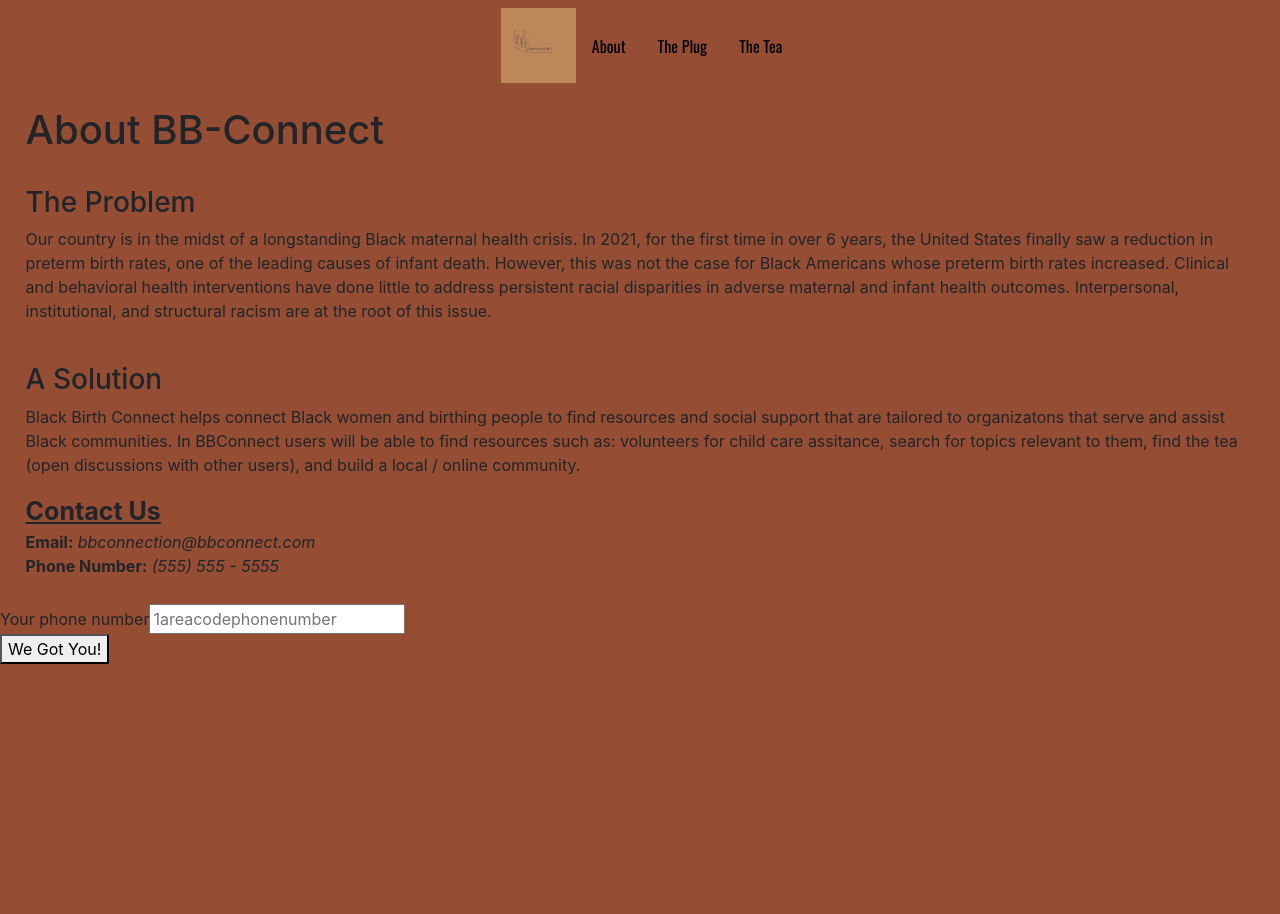
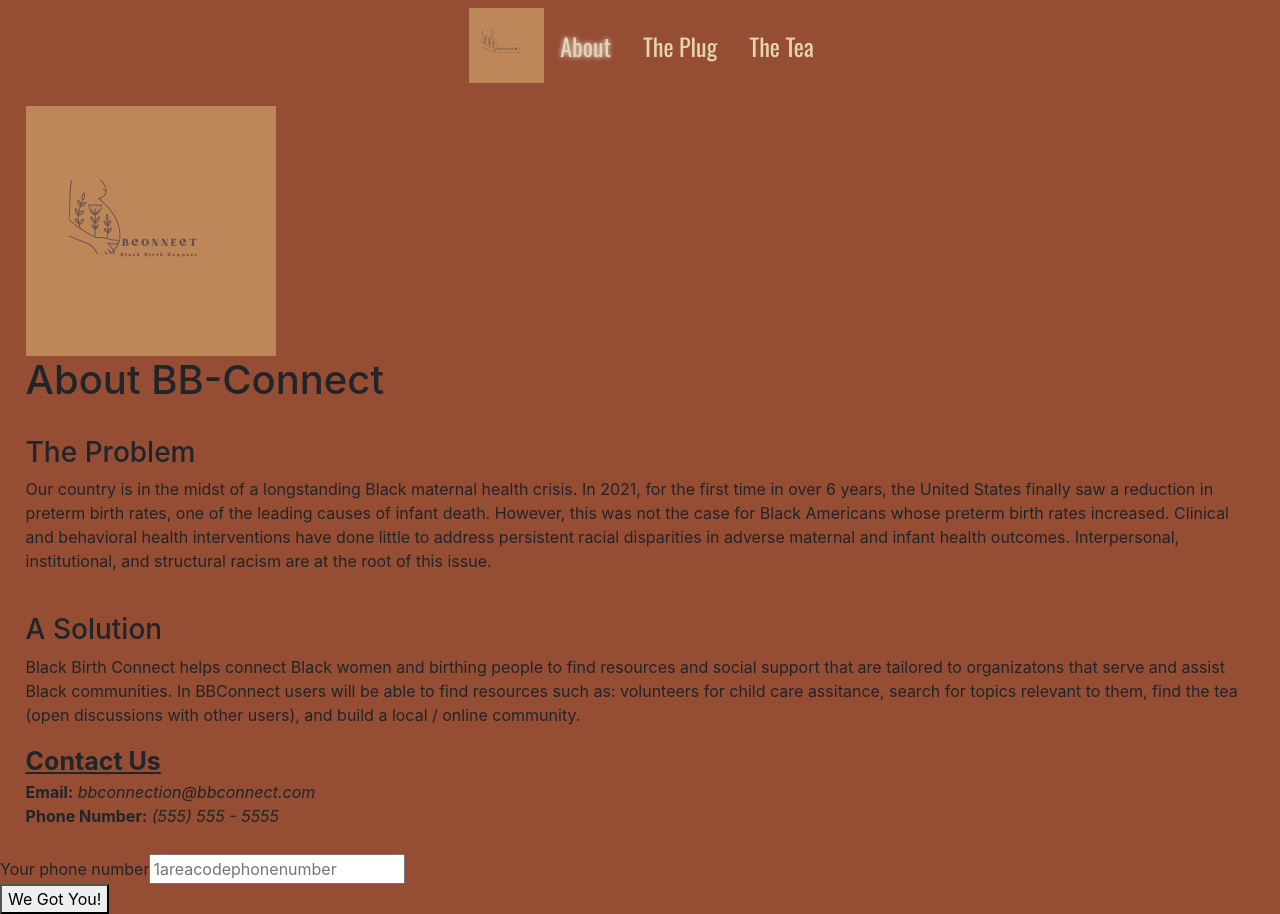
Before and after one commit to Lex-Llanes/BBConnect, a React (Create React App) app in the folder client/: page /about in a window 1280 px wide. Before the commit the page ends 800 px from the top, so only its background shows below. Built offline with nearby package versions, Linux system fonts and the light colour scheme.

Commit message:
add some styling

```diff
--- a/client/src/components/NavBar/NavBarElements.js
+++ b/client/src/components/NavBar/NavBarElements.js
@@ -10,6 +10,7 @@
   padding: 0.2rem calc((100vw - 1000px) / 2);
   z-index: 12;
   font-family: 'Oswald', sans-serif;;
+  color: #E6D3B3;
 `;
 
 export const NavLink = styled(Link)`
@@ -21,8 +22,11 @@
   height: 100%;
   cursor: pointer;
   &.active {
-    color: black;
+    color: #E6D3B3;
+    text-shadow: rgba(238, 255, 242, 0.9) 0px 0px 5px;
   }
+  color: #E6D3B3;
+  font-size: 1.5rem;
 `;
 
 export const Bars = styled(FaBars)`
--- a/client/src/components/about.js
+++ b/client/src/components/about.js
@@ -1,9 +1,10 @@
 import React from 'react';
+import image from "./BBconnect.png"
 
 export default function About() {
   return (
     <div className='aboutPage'>
-
+      <img className="logo" alt="bbconnectlogo" src={image} style={{ height: "250px" }} />
       <h1>About BB-Connect</h1>
       <br />
 
```
Also changed, not shown: client/src/components/BBconnect.png (added).
